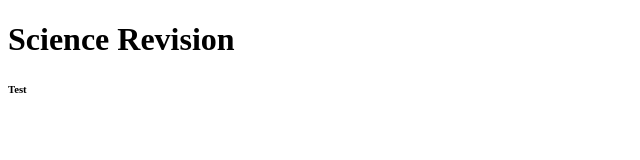
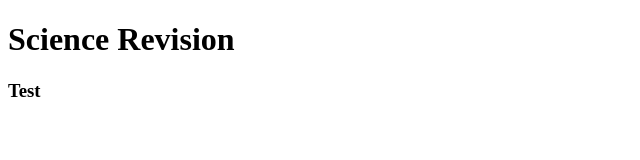
Before and after one commit to Micah-J07/html, a plain HTML site: page index.html in a window 1280 px wide. Shown: the full height of the page, 0-640 px from the left. Drawn offline with Linux system fonts and the light colour scheme.

Commit message:
Update index.html

```diff
--- a/index.html
+++ b/index.html
@@ -6,6 +6,6 @@
 
   <body>
     <h1> Science Revision </h1>
-    <h6> Test </h6>
+    <h3> Test </h3>
   </body>
 </html>
```
